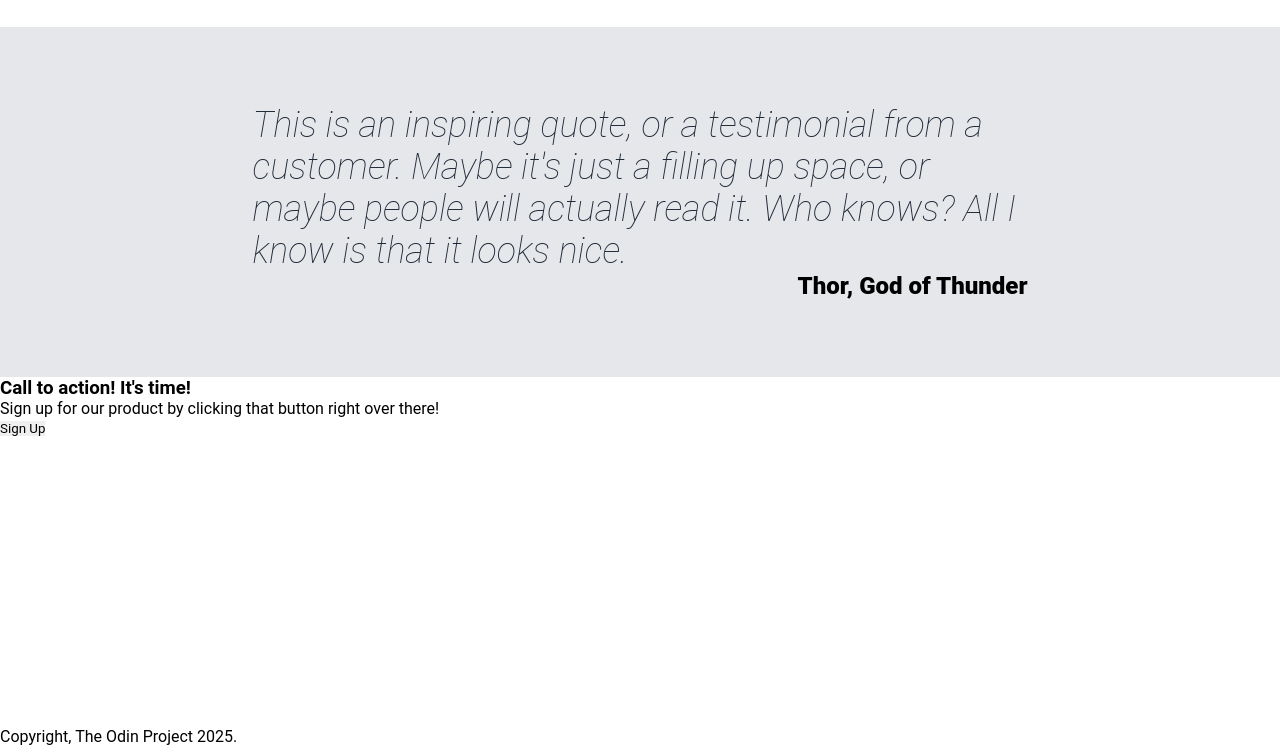
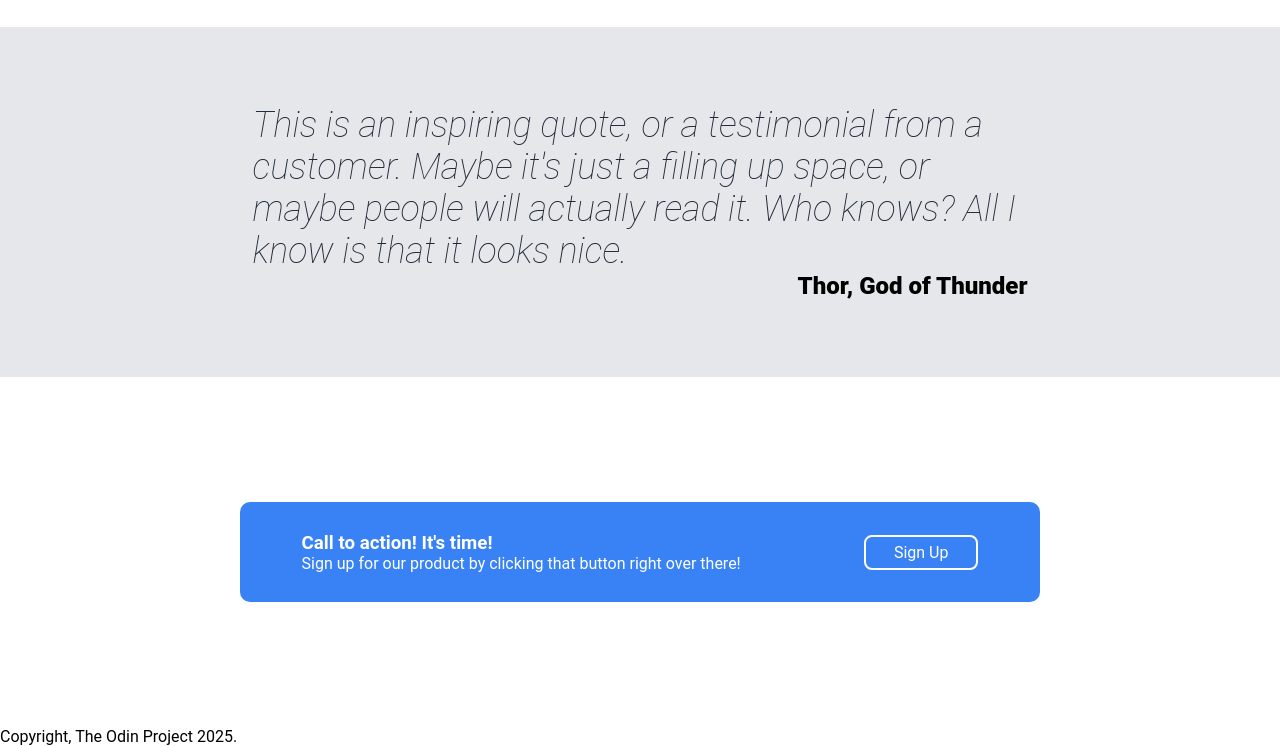
Before and after one commit to masul2099/landing-page, a plain HTML site: page index.html in a window 1280 px wide. Shown: the part 725-1471 px from the top of the page. Drawn offline with Linux system fonts and the light colour scheme.

Commit message:
Style .action section

```diff
--- a/style.css
+++ b/style.css
@@ -55,7 +55,7 @@ section {
     color: #E5E7EB;
 }
 
-.hero .text .signup {
+.signup {
     font-size: 16px;
     border-radius: 8px;
     padding: 6px 28px;
@@ -136,3 +136,24 @@ section {
     font-size: 24px;
     font-weight: 900;
 }
+
+.action {
+    display: flex;
+    justify-content: center;
+    align-items: center;
+}
+
+.action .container {
+    background-color: #3882F6;
+    border-radius: 10px;
+    width: 800px;
+    height: 100px;
+    display: flex;
+    justify-content: space-around;
+    align-items: center;
+    color: white;
+}
+
+.action .container .signup {
+    border: 2px solid white ;
+}
```
